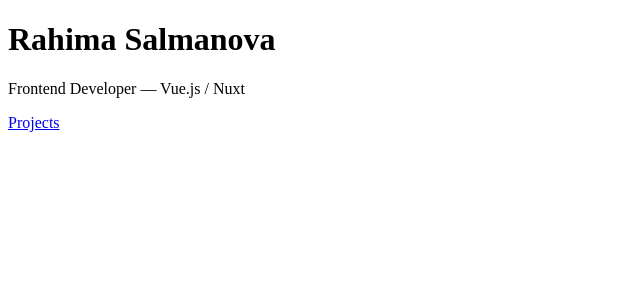
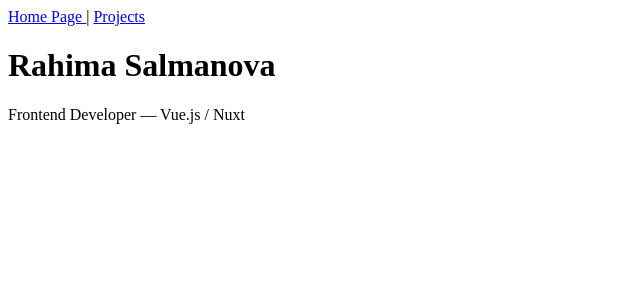
Before and after one commit to rahimasalman/rahima-salman-portfolio, a Nuxt app: page / in a window 1280 px wide. Shown: the top 300 px of the page, without its empty margins (0-640 px from the left). Built offline with nearby package versions, Linux system fonts and the light colour scheme.

Commit message:
feat: implement layout structure and navigation for the application

```diff
--- a/app/app.vue
+++ b/app/app.vue
@@ -1,6 +1,8 @@
 <template>
   <div>
     <NuxtRouteAnnouncer />
-    <NuxtPage />
+    <NuxtLayout>
+      <NuxtPage />
+    </NuxtLayout>
   </div>
 </template>
--- /dev/null
+++ b/app/layouts/default.vue
@@ -0,0 +1,9 @@
+<template>
+  <div>
+    <nav>
+      <NuxtLink to="/">Home Page </NuxtLink> |
+      <NuxtLink to="/activity">Projects</NuxtLink>
+    </nav>
+    <slot />
+  </div>
+</template>
--- a/app/pages/index.vue
+++ b/app/pages/index.vue
@@ -2,7 +2,6 @@
   <main>
     <h1>Rahima Salmanova</h1>
     <p>Frontend Developer — Vue.js / Nuxt</p>
-    <NuxtLink to="/activity">Projects</NuxtLink>
   </main>
 </template>
 <script setup lang="ts">
```
